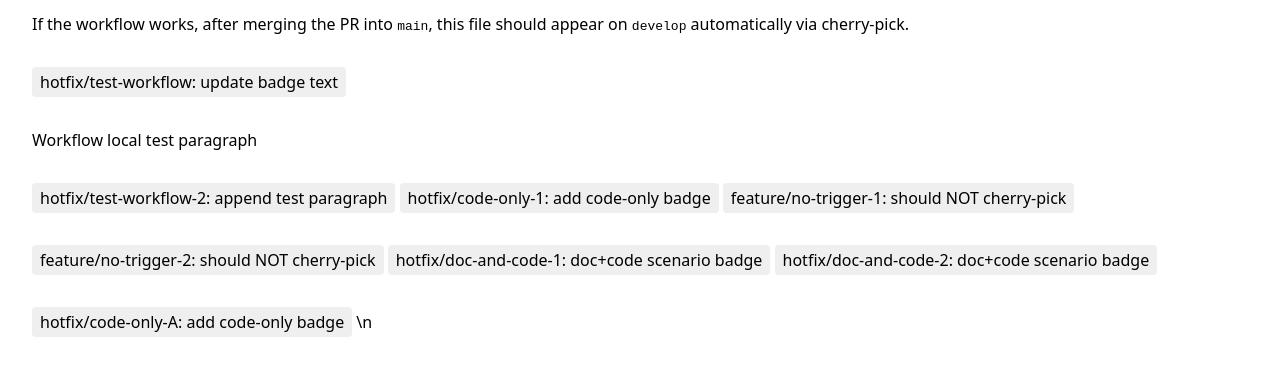
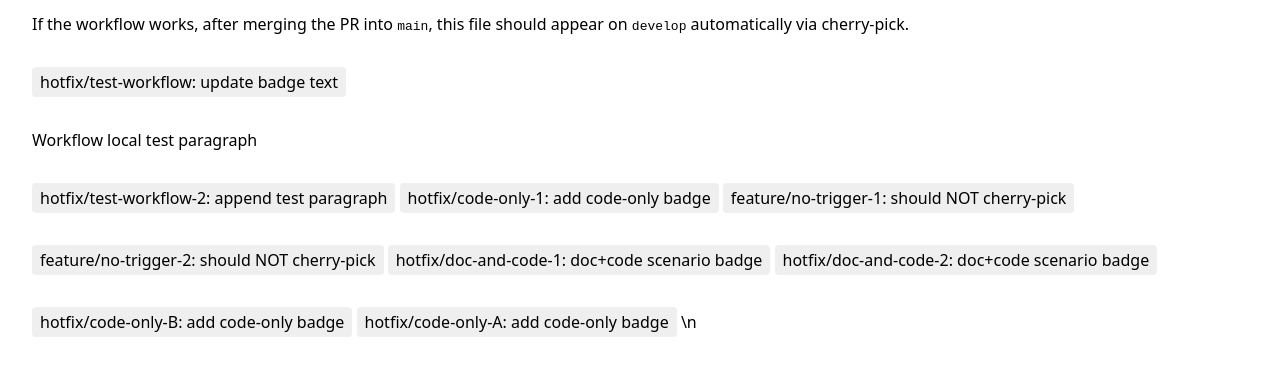
Before and after one commit to motez-trino/cherry-picking-workflow, a plain HTML site: page index.html in a window 1280 px wide. Shown: the part 129-504 px from the top of the page. Drawn offline with Linux system fonts and the light colour scheme.

Commit message:
hotfix: add code-only-B badge to index.html

```diff
--- a/index.html
+++ b/index.html
@@ -22,6 +22,7 @@
     <p class="badge">feature/no-trigger-2: should NOT cherry-pick</p>
     <p class="badge">hotfix/doc-and-code-1: doc+code scenario badge</p>
     <p class="badge">hotfix/doc-and-code-2: doc+code scenario badge</p>
+    <p class="badge">hotfix/code-only-B: add code-only badge</p>
     <p class="badge">hotfix/code-only-A: add code-only badge</p>
   </body>
 </html>\n    <!-- hotfix/test-workflow-actual change marker -->
```
